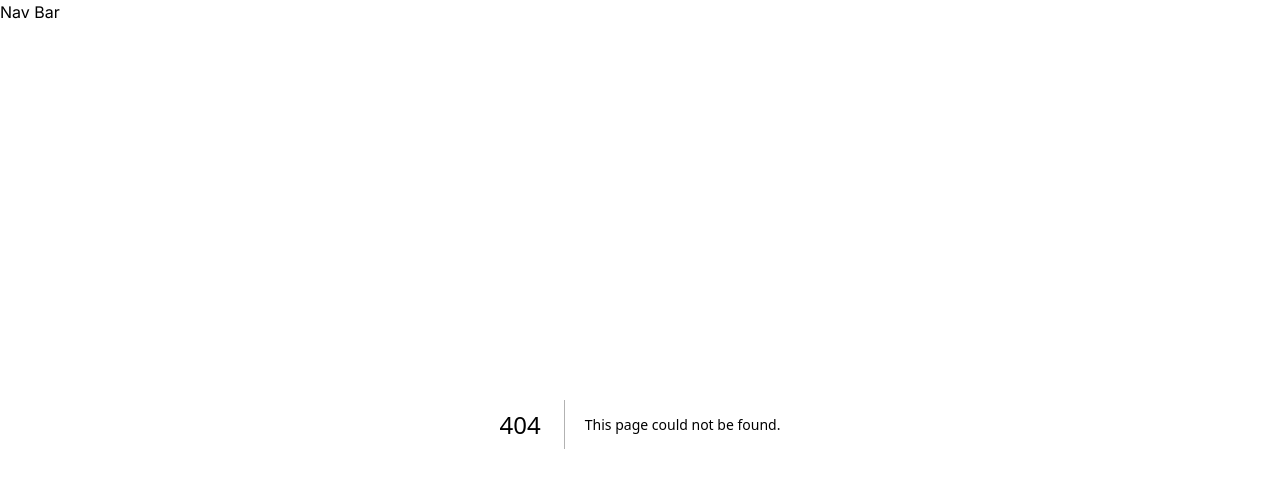
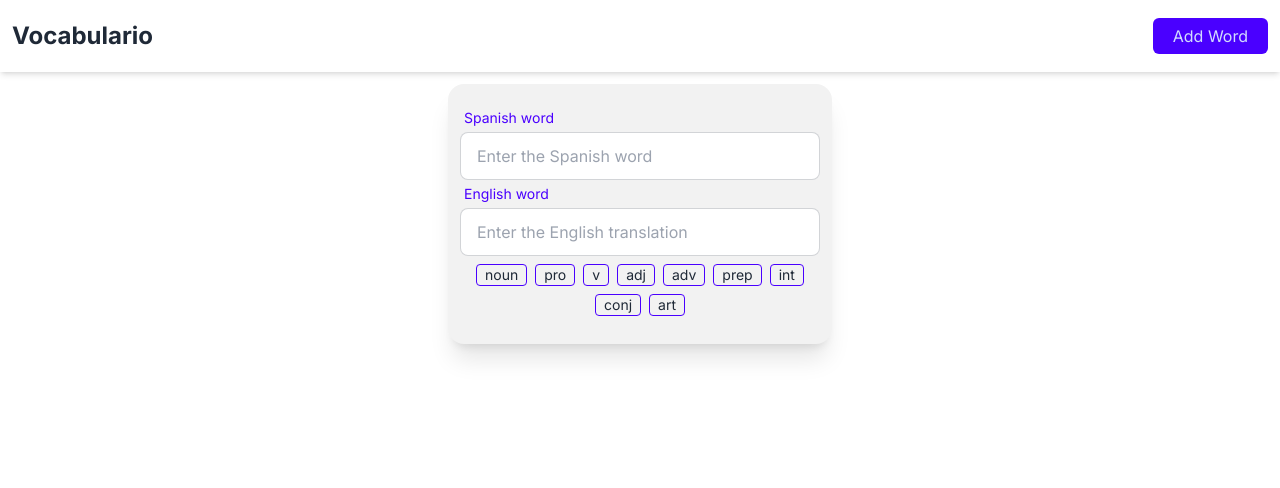
Before and after one commit to OlaOluwalekan/vocabulario, a Next.js app: page /words/add in a window 1280 px wide. Before the commit this address had no page. Shown: the top 488 px of the page. Built offline with nearby package versions, Linux system fonts and the light colour scheme.

Commit message:
created part of the add word page

```diff
--- a/app/layout.tsx
+++ b/app/layout.tsx
@@ -1,6 +1,7 @@
 import type { Metadata } from 'next'
 import { Inter } from 'next/font/google'
 import './globals.css'
+import Header from '@/components/layout/Header'
 
 const inter = Inter({ subsets: ['latin'] })
 
@@ -17,7 +18,7 @@ export default function RootLayout({
   return (
     <html lang='en'>
       <body className={inter.className}>
-        <nav>Nav Bar</nav>
+        <Header />
         {children}
       </body>
     </html>
--- a/app/page.tsx
+++ b/app/page.tsx
@@ -1,10 +1,11 @@
 import SearchForm from '@/components/home/SearchForm'
-import React from 'react'
+import WordList from '@/components/home/WordList'
 
 const HomePage = () => {
   return (
-    <div className='w-[90%] h-[calc(100vh-50px)] m-auto bg-base-100'>
+    <div className='w-[90%] h-[calc(100vh-100px)] m-auto bg-base-100'>
       <SearchForm />
+      <WordList />
     </div>
   )
 }
--- /dev/null
+++ b/app/words/add/page.tsx
@@ -0,0 +1,12 @@
+import AddWordForm from '@/components/word/AddWordForm'
+import React from 'react'
+
+const AddWordPage = () => {
+  return (
+    <div>
+      <AddWordForm />
+    </div>
+  )
+}
+
+export default AddWordPage
--- a/components/home/SearchForm.tsx
+++ b/components/home/SearchForm.tsx
@@ -1,9 +1,8 @@
-import React from 'react'
 import { FaSearch } from 'react-icons/fa'
 
 const SearchForm = () => {
   return (
-    <form className='w-full'>
+    <form className='w-full my-3'>
       <div className='join'>
         <label className='input input-bordered flex items-center gap-2 join-item'>
           <FaSearch className='text-gray-400' />
--- /dev/null
+++ b/components/home/WordList.tsx
@@ -0,0 +1,15 @@
+'use server'
+
+import { getWords } from '@/utils/actions/words'
+
+const WordList = async () => {
+  const words = await getWords()
+
+  if (words.length === 0) {
+    return <div>No words found</div>
+  }
+
+  return <div>WordList</div>
+}
+
+export default WordList
--- /dev/null
+++ b/components/layout/Header.tsx
@@ -0,0 +1,18 @@
+import Link from 'next/link'
+import ButtonLink from '../ui/buttons/ButtonLink'
+
+const Header = () => {
+  return (
+    <header className='px-3 py-5 flex justify-between items-center shadow-md'>
+      <Link href='/' className='text-2xl font-bold'>
+        Vocabulario
+      </Link>
+
+      <nav>
+        <ButtonLink href='/words/add' text='Add Word' />
+      </nav>
+    </header>
+  )
+}
+
+export default Header
--- /dev/null
+++ b/components/ui/buttons/ButtonLink.tsx
@@ -0,0 +1,14 @@
+import Link from 'next/link'
+
+const ButtonLink = ({ href, text }: { href: string; text: string }) => {
+  return (
+    <Link
+      href={href}
+      className='bg-primary px-5 py-2 rounded-md text-primary-content'
+    >
+      {text}
+    </Link>
+  )
+}
+
+export default ButtonLink
--- /dev/null
+++ b/components/ui/inputs/InputWithLabel.tsx
@@ -0,0 +1,27 @@
+const InputWithLabel = ({
+  type,
+  placeholder,
+  label,
+  name,
+}: {
+  type: string
+  placeholder: string
+  label: string
+  name?: string
+}) => {
+  return (
+    <label className='form-control w-full'>
+      <div className='label py-1'>
+        <span className='label-text text-primary'>{label}</span>
+      </div>
+      <input
+        type={type}
+        placeholder={placeholder}
+        className='input input-bordered w-full'
+        name={name}
+      />
+    </label>
+  )
+}
+
+export default InputWithLabel
--- /dev/null
+++ b/components/word/AddWordForm.tsx
@@ -0,0 +1,24 @@
+import InputWithLabel from '../ui/inputs/InputWithLabel'
+import PartsOfSpeechOptions from './PartsOfSpeechOptions'
+
+const AddWordForm = () => {
+  return (
+    <form className='card shadow-xl w-96 mx-auto bg-base-200 mt-3 flex flex-col items-center justify-center px-3 py-5'>
+      <InputWithLabel
+        type='text'
+        placeholder='Enter the Spanish word'
+        label='Spanish word'
+        name='spanish'
+      />
+      <InputWithLabel
+        type='text'
+        placeholder='Enter the English translation'
+        label='English word'
+        name='english'
+      />
+      <PartsOfSpeechOptions />
+    </form>
+  )
+}
+
+export default AddWordForm
--- /dev/null
+++ b/components/word/PartsOfSpeechOptions.tsx
@@ -0,0 +1,33 @@
+const partsOfSpeech = [
+  { id: 1, name: 'noun', value: 'noun' },
+  { id: 2, name: 'pro', value: 'pronoun' },
+  { id: 3, name: 'v', value: 'verb' },
+  { id: 4, name: 'adj', value: 'adjective' },
+  { id: 5, name: 'adv', value: 'adverb' },
+  { id: 6, name: 'prep', value: 'preposition' },
+  { id: 7, name: 'int', value: 'interjection' },
+  { id: 8, name: 'conj', value: 'conjunction' },
+  { id: 9, name: 'art', value: 'article' },
+]
+
+const PartsOfSpeechOptions = () => {
+  return (
+    <div className='flex gap-2 my-2 flex-wrap justify-center'>
+      {partsOfSpeech.map((part) => {
+        return (
+          <div
+            key={part.id}
+            className='border border-primary px-2 text-sm rounded cursor-pointer'
+          >
+            <label htmlFor={part.value} className='cursor-pointer'>
+              {part.name}
+            </label>
+            <input type='radio' name='pof' id={part.value} className='hidden' />
+          </div>
+        )
+      })}
+    </div>
+  )
+}
+
+export default PartsOfSpeechOptions
--- /dev/null
+++ b/utils/actions/words.ts
@@ -0,0 +1,15 @@
+'use server'
+
+import { db } from '../db'
+
+export const getWords = async () => {
+  const params = ''
+  const words = await db.word.findMany({
+    where: {
+      spanish: params,
+    },
+  })
+
+  return words
+  //   console.log('WORDS: ', words)
+}
```
